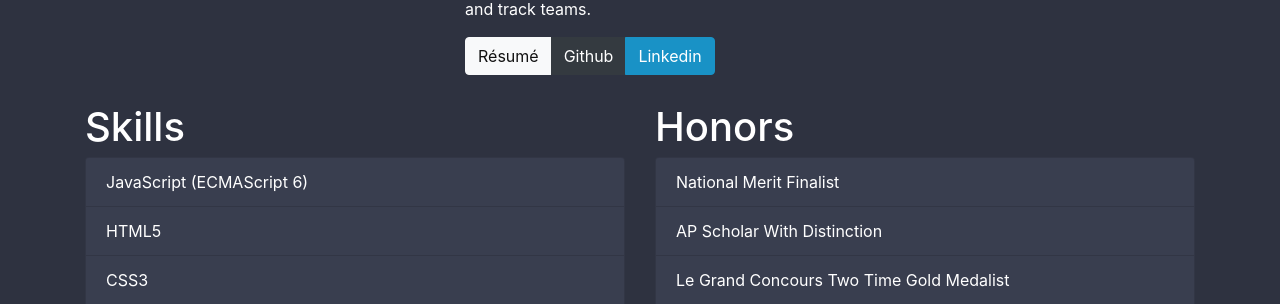
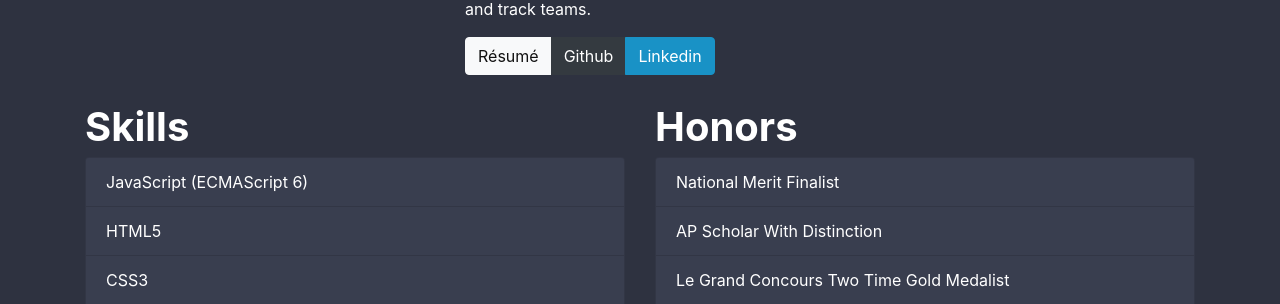
Before and after one commit to bennett-zhang/personal-website, a Node server app: page / in a window 1280 px wide. Shown: the part 1191-1495 px from the top of the page. Run offline with Node 20, Linux system fonts and the light colour scheme.

Commit message:
Changed font

```diff
--- a/assets/scss/_variables.scss
+++ b/assets/scss/_variables.scss
@@ -1,10 +1,63 @@
+/* Fonts */
+@font-face {
+	font-family: "Proxima Nova";
+	url: ("../fonts/ProximaNova-Regular.otf");
+}
+@font-face {
+	font-family: "Proxima Nova";
+	font-style: italic;
+	url: ("../fonts/ProximaNova-RegularIt.otf");
+}
+@font-face {
+	font-family: "Proxima Nova";
+	font-weight: 300;
+	url: ("../fonts/ProximaNova-Light.otf");
+}
+@font-face {
+	font-family: "Proxima Nova";
+	font-weight: 300;
+	font-style: italic;
+	url: ("../fonts/ProximaNova-LightIt.otf");
+}
+@font-face {
+	font-family: "Proxima Nova";
+	font-weight: 200;
+	url: ("../fonts/ProximaNova-Thin.otf");
+}
+@font-face {
+	font-family: "Proxima Nova";
+	font-weight: 200;
+	font-style: italic;
+	url: ("../fonts/ProximaNova-ThinIt.otf");
+}
+@font-face {
+	font-family: "Proxima Nova";
+	font-weight: bold;
+	url: ("../fonts/ProximaNova-Bold.otf");
+}
+@font-face {
+	font-family: "Proxima Nova";
+	font-weight: bold;
+	font-style: italic;
+	url: ("../fonts/ProximaNova-BoldIt.otf");
+}
+$font-family-base: "Proxima Nova", -apple-system, BlinkMacSystemFont, "Segoe UI", Roboto, "Helvetica Neue", Arial, sans-serif;
+$headings-font-weight: bold;
+$display-md-scale: 0.85;
+$display-sm-scale: 0.7;
+$display-xs-scale: 0.55;
+/* Background colors */
 $bg-color: #2e3240;
 $bg-color-light: lighten($bg-color, 5%);
 $body-bg: $bg-color;
 $list-group-bg: $bg-color-light;
 $card-bg: $bg-color-light;
 $footer-bg: $bg-color-light;
+/* Text colors */
 $body-color: #fff;
 $blue: #1992c6;
+/* Metrics */
 $wrapper-triangle-height: 10vw;
+$portrait-width: 250px;
+$portrait-sm-width: 200px;
 $footer-divider-width: 2px;
--- a/assets/scss/master.scss
+++ b/assets/scss/master.scss
@@ -3,53 +3,53 @@
 @import "animate.css/animate.min";
 @include media-breakpoint-down(md) {
 	.display-1 {
-		font-size: $display1-size * 0.85;
+		font-size: $display1-size * $display-md-scale;
 	}
 
 	.display-2 {
-		font-size: $display2-size * 0.85;
+		font-size: $display2-size * $display-md-scale;
 	}
 
 	.display-3 {
-		font-size: $display3-size * 0.85;
+		font-size: $display3-size * $display-md-scale;
 	}
 
 	.display-4 {
-		font-size: $display4-size * 0.85;
+		font-size: $display4-size * $display-md-scale;
 	}
 }
 @include media-breakpoint-down(sm) {
 	.display-1 {
-		font-size: $display1-size * 0.7;
+		font-size: $display1-size * $display-sm-scale;
 	}
 
 	.display-2 {
-		font-size: $display2-size * 0.7;
+		font-size: $display2-size * $display-sm-scale;
 	}
 
 	.display-3 {
-		font-size: $display3-size * 0.7;
+		font-size: $display3-size * $display-sm-scale;
 	}
 
 	.display-4 {
-		font-size: $display4-size * 0.7;
+		font-size: $display4-size * $display-sm-scale;
 	}
 }
 @include media-breakpoint-down(xs) {
 	.display-1 {
-		font-size: $display1-size * 0.55;
+		font-size: $display1-size * $display-xs-scale;
 	}
 
 	.display-2 {
-		font-size: $display2-size * 0.55;
+		font-size: $display2-size * $display-xs-scale;
 	}
 
 	.display-3 {
-		font-size: $display3-size * 0.55;
+		font-size: $display3-size * $display-xs-scale;
 	}
 
 	.display-4 {
-		font-size: $display4-size * 0.55;
+		font-size: $display4-size * $display-xs-scale;
 	}
 }
 
@@ -86,9 +86,9 @@
 }
 
 #portrait {
-	width: 200px;
-	@include media-breakpoint-up(md) {
-		width: 250px;
+	width: $portrait-width;
+	@include media-breakpoint-down(sm) {
+		width: $portrait-sm-width;
 	}
 }
 
--- a/package.json
+++ b/package.json
@@ -1,6 +1,6 @@
 {
 	"name": "personal-website",
-	"version": "0.2.2",
+	"version": "0.2.3",
 	"description": "My personal website showcasing my projects, skills, and experience.",
 	"main": "index.js",
 	"scripts": {
```
Also changed, not shown: public/css/master.min.css, public/fonts/ProximaNova-Bold.otf (added), public/fonts/ProximaNova-BoldIt.otf (added), public/fonts/ProximaNova-Light.otf (added), public/fonts/ProximaNova-LightIt.otf (added), public/fonts/ProximaNova-Regular.otf (added), public/fonts/ProximaNova-RegularIt.otf (added), public/fonts/ProximaNova-ThinIt.otf (added), public/fonts/ProximaNovaT-Thin.otf (added).
